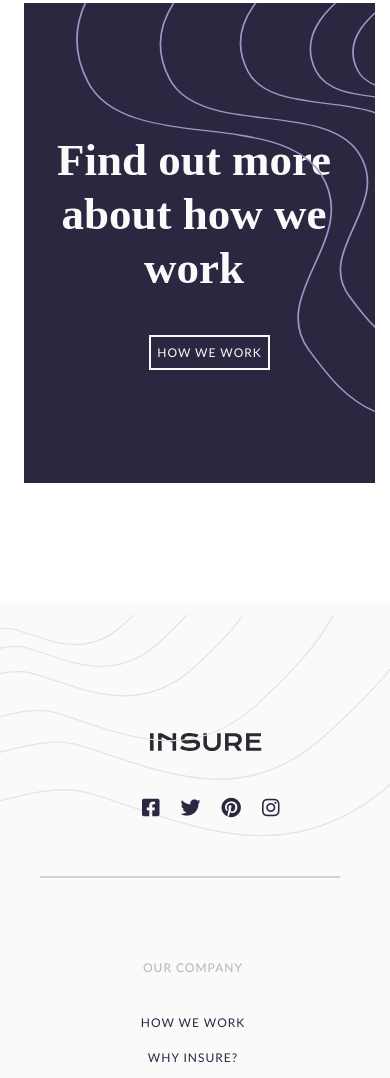
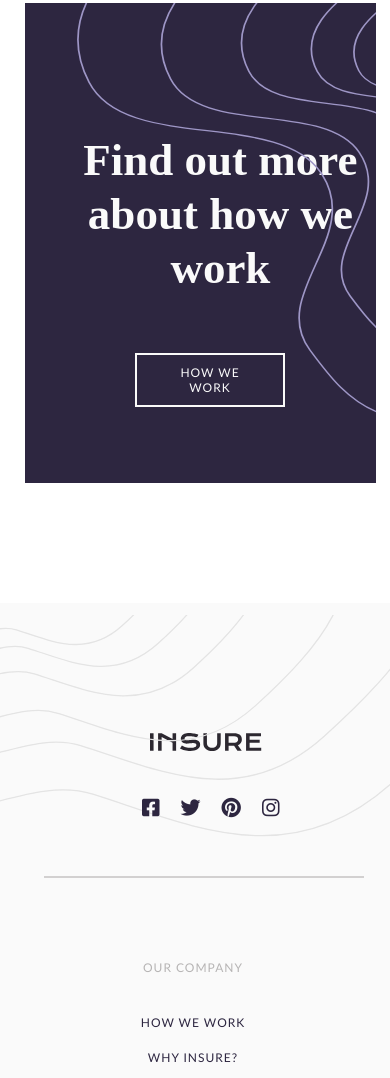
Before and after one commit to josephOlatiloGit/Insurance-Page, a plain HTML site: page index.html in a window 390 px wide. Shown: the part 2619-3697 px from the top of the page. Drawn offline with Linux system fonts and the light colour scheme.

Commit message:
update cange

```diff
--- a/style.css
+++ b/style.css
@@ -311,8 +311,8 @@ h1.desktop {
   border: 2px solid hsl(0, 0%, 98%);
   color: hsl(0, 0%, 98%);
   padding: 10px;
-  padding-right: 29px;
-  padding-left: 29px;
+  padding-right: 25px;
+  padding-left: 25px;
   letter-spacing: 1px;
   cursor: pointer;
   text-transform: uppercase;
@@ -731,7 +731,7 @@ table td:hover {
   /* SECTION-THREE */
   .three {
     position: relative;
-    left: -96px;
+    left: -95px;
     flex-direction: column;
     align-items: center;
     text-align: center;
@@ -743,19 +743,20 @@ table td:hover {
     position: absolute;
     flex-direction: column;
     text-align: center;
-    left: -60px;
+    margin-left: 40%;
     margin-top: 170px;
     line-height: 1.2;
     font-size: 45px;
     width: 300px;
   }
-  .how-we {
-    position: relative;
-    top: 340px;
-    padding: 8px;
-    padding-left: 6px;
-    padding-right: 6px;
-    left: 10px;
+  span.how-we {
+    position: absolute;
+    top: 240px;
+    width: 150px;
+    /* padding: 4px; */
+    /* padding-left: 3px;
+    padding-right: 3px; */
+    left: 0;
   }
 
   .how-we:hover {
@@ -828,8 +829,8 @@ table td:hover {
 
   .foot-line {
     position: relative;
-    margin-left: -10px;
-    width: 300px;
+    margin-left: -6px;
+    width: 320px;
     top: -2px;
   }
 
```
